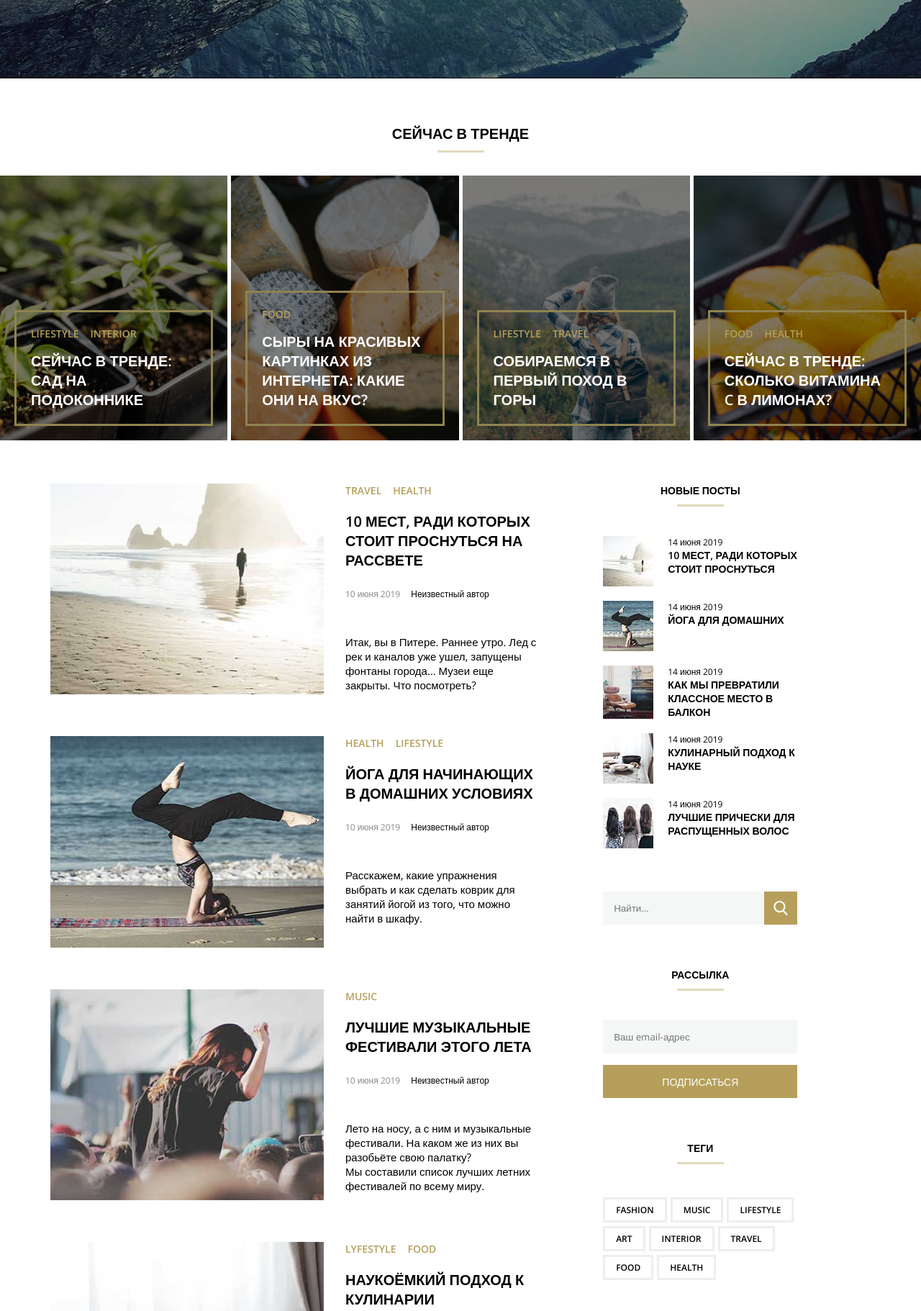
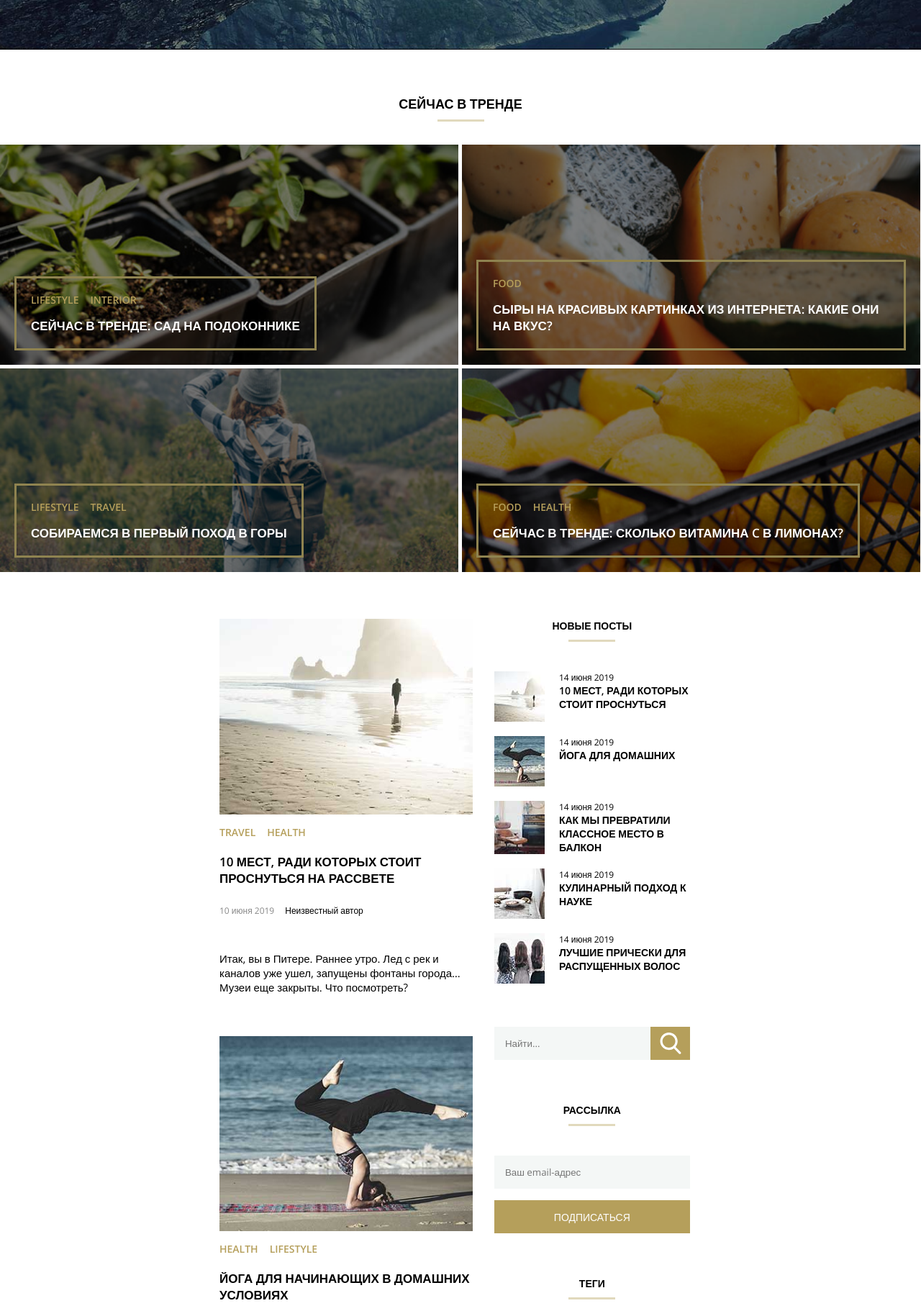
Before and after one commit to alekkss/diplom, a plain HTML site: page index.html in a window 1280 px wide. Shown: the part 440-2262 px from the top of the page at 72% size. Drawn offline with nearby package versions, Linux system fonts and the light colour scheme.

Commit message:
Add files via upload

```diff
--- a/css/style.css
+++ b/css/style.css
@@ -97,8 +97,7 @@ p {
 
 .header-title {
     text-align: center;
-    width: 685px;
-    margin-top: 100px;
+    width: 60%;
     margin: 100px auto 0
 }
 
@@ -143,11 +142,12 @@ p {
 
 .main-trend {
     display: flex;
+    flex-wrap: wrap;
     margin-bottom: 60px;
 }
 
 .main-trend__block {
-    width: calc(25% - 3px);
+    width: calc(25% - 3.8px);
     padding: 160px 20px 20px;
     /* min-height: 300px; */
     position: relative;
@@ -281,7 +281,7 @@ p {
 }
 
 .main-content-post-img {
-    max-width: 380px;
+    max-width: 100%;
     margin-right: 30px;
 }
 
@@ -414,14 +414,19 @@ main-sidebar-form .author {
 
 .main-sidebar-search-form {
     display: flex;
+    flex-wrap: wrap;
+}
+
+.main-sidebar-search-form-label {
+    width: 80%;
 }
 
 
 .main-sidebar-search-input {
     border: none;
     background-color: #f4f7f6;
-    width: 224px;
-    height: 46px;
+    width: 100%;
+    height: 100%;
     padding-left: 15px;
     padding-right: 15px;
     font-family: inherit;
@@ -444,9 +449,10 @@ main-sidebar-form .author {
     background-repeat: no-repeat;
     padding: 23px 23px;
     background-position: center;
-    background-size: 20px;
+    background-size: 30px;
     outline: none;
     border: none;
+    width: 20%;
 }
 
 .main-sidebar-form {
@@ -575,6 +581,8 @@ main-sidebar-form .author {
 .main-products__block {
     width: calc(33.33% - 40px);
     margin-right: 60px;
+    display: flex;
+    flex-direction: column;
 }
 
 .main-products__block:last-child {
@@ -596,9 +604,11 @@ main-sidebar-form .author {
 .main-products__border {
     border: 3px solid #d3c59d;
     margin-top: -55px;
-    padding-top: 55px;
+    padding-top: 35px;
+    padding-bottom: 25px;
     /* min-height: 265px; */
     position: relative;
+    flex-grow: 1;
 }
 
 .main-products__title {
@@ -760,3 +770,80 @@ footer {
     font-size: 12px;
     color: #999999;
 }
+
+
+@media (min-width: 768px) and (max-width: 1200px),
+(orientation: landscape) {
+    nav {
+        display: none;
+    }
+
+    .header-title-text {
+        font-size: 2.5rem;
+        line-height: 55px;
+    }
+
+    .main-trend__block {
+        width: calc(50% - 3px);
+        margin-bottom: 5px;
+    }
+
+    .main-trend__block:nth-child(2n) {
+        margin-right: 0;
+    }
+
+    .main-trend__title-text {
+        font-size: 1.0625rem;
+    }
+
+    .main-top {
+        max-width: 700px;
+    }
+
+    .main-content-post {
+        flex-direction: column;
+    }
+
+    .main-content {
+        width: calc(57% - 30px);
+        margin-right: 30px;
+    }
+
+    .main-content-post-img {
+        margin-right: 0;
+        margin-bottom: 15px;
+    }
+
+    .main-content-post-title {
+        font-size: 1.0625rem;
+    }
+
+    .main-sidebar {
+        width: 40.57%;
+    }
+
+    .main-products__wrapper {
+        justify-content: flex-start;
+    }
+
+    .main__title-text {
+        font-size: 1.125rem;
+    }
+
+    .main-products__block {
+        width: calc(50% - 25px);
+        margin-right: 25px;
+        margin-bottom: 25px;
+    }
+
+    .main-products__block:nth-child(2n) {
+        margin-right: 0;
+    }
+
+    .main-products__title-text {
+        font-size: 1.0625rem;
+    }
+
+
+
+}
```
Also changed, not shown: img/products/mobil/shop-item-mobile1.jpg (added), img/products/mobil/shop-item-mobilet2.jpg (added), img/products/mobil/shop-item-mobilet3.jpg (added), img/products/table/shop-item-tablet1.jpg (added), img/products/table/shop-item-tablet2.jpg (added), img/products/table/shop-item-tablet3.jpg (added).
